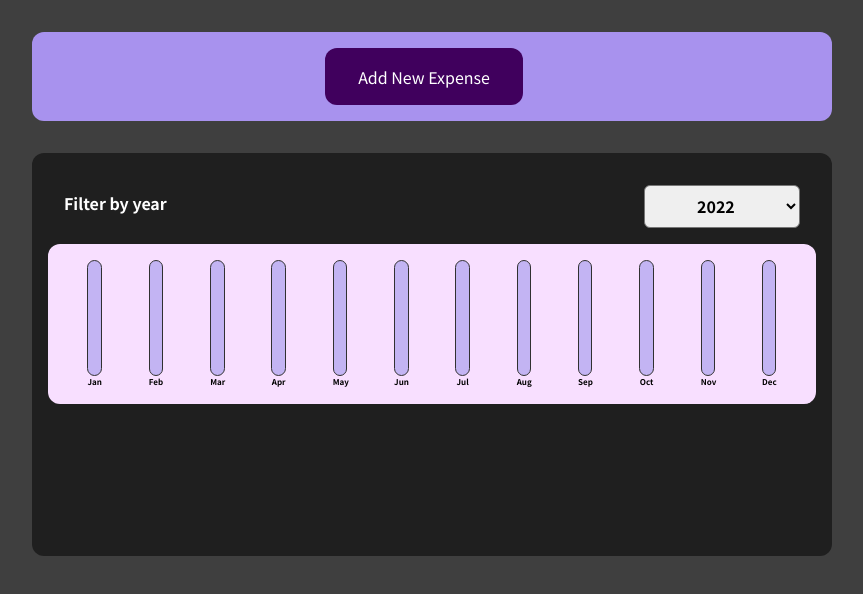
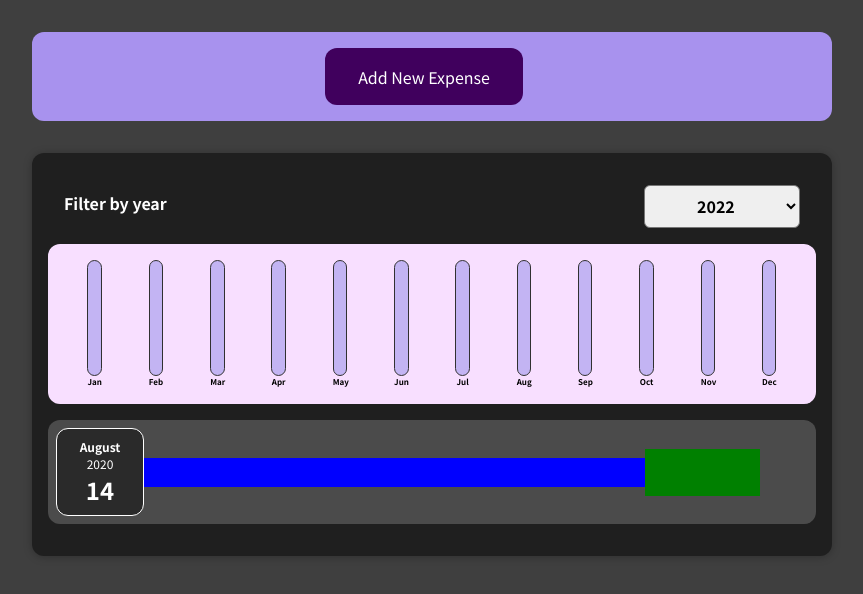
Before and after one commit to flowbeing/react-js-bootcamp, a React (Create React App) app in the folder basics/react-js-expense-tracker/: page / in a window 1280 px wide. Shown: the top 594 px of the page, without its empty margins (208-1071 px from the left). Built offline with nearby package versions, Linux system fonts and the light colour scheme.

Commit message:
bootcamp - reactjs: expense tracker progress - Sept 20, 2023

```diff
--- a/basics/react-js-expense-tracker/src/components/ExpensesMainContainer/ExpensesMainContainer.css
+++ b/basics/react-js-expense-tracker/src/components/ExpensesMainContainer/ExpensesMainContainer.css
@@ -1,14 +1,16 @@
 .expenses-main-container___center {
+    /* background-color: blue; */
     width: 100vw;
-    height: 398.5px;
+    /* height: 398.5px; */
     display:flex;
     justify-content: center;
 }
 
 .expenses-main-container___border {
     width: 50rem;
-    height: 403px;
+    /* height: 403px; */
     padding: 1rem;
     border-radius: 12px;
     background-color: rgb(31, 31, 31);
+    box-shadow: 0 1px 8px rgba(0, 0, 0, 0.25);
 }
--- /dev/null
+++ b/basics/react-js-expense-tracker/src/components/ExpensesMainContainer/ListOfExpenses/ListOfExpenses.css
@@ -0,0 +1,13 @@
+.default-element {
+    height: 35px;
+    width: 768px;
+    margin: 16px 0;
+    font-size: 24px;
+    color: white;
+    display: flex;
+    justify-content: center;
+}
+
+.list-of-expenses-container {
+    margin: 16px 0;
+}
--- /dev/null
+++ b/basics/react-js-expense-tracker/src/components/ExpensesMainContainer/ListOfExpenses/ListOfExpenses.js
@@ -0,0 +1,22 @@
+import React from 'react';
+
+import ListTile from './ListTile/ListTile';
+
+import "./ListOfExpenses.css"
+
+const ListOfExpenses = () => {
+
+    // element to show when there are no expenses
+    const defaultElement = <h2 className="default-element">Found no expenses.</h2>;
+
+    return (
+        <div className="list-of-expenses-container">
+
+            <ListTile/>
+
+        </div>
+    )
+
+}
+
+export default ListOfExpenses;
--- /dev/null
+++ b/basics/react-js-expense-tracker/src/components/ExpensesMainContainer/ListOfExpenses/ListTile/ListTile.css
@@ -0,0 +1,63 @@
+.list-tile-border {
+    width: 768px;
+    height: 104px;
+    padding: 8px;
+    border-radius: 12px;
+    background-color: #4b4b4b;
+    display: flex;
+    flex-direction: row;
+    align-items: center;
+}
+
+.list-tile-expense-date {
+    width: 88px;
+    height: 88px;
+    border-radius: 12px;
+    background-color: #2a2a2a;
+    border: 1px solid white;
+    display: flex;
+    flex-direction: column;
+    justify-content: center;
+    align-items: center;
+}
+
+/* .list-tile-description-and-amount {
+    display: flex;
+    /* flex-direction: row; */
+    /* justify-content: space-between;
+} */
+
+.list-tile-description {
+    width: 500.54px;
+    height: 29px;
+    background-color: blue;
+}
+
+.list-tile-amount {
+    width: 115.46px;
+    height: 47px;
+    background-color: green;
+}
+
+
+/* expense date contents */
+.list-tile-expense-date___month {
+    /* width: 88px; */
+    font-size: 12px;
+    font-weight: bold;
+    color: white;
+}
+
+.list-tile-expense-date___year {
+    /* width: 88px; */
+    font-size: 12px;
+    font-weight: normal;
+    color: white;
+}
+
+.list-tile-expense-date___day {
+    /* width: 88px; */
+    font-size: 24px;
+    font-weight: bold;
+    color: white;
+}
--- /dev/null
+++ b/basics/react-js-expense-tracker/src/components/ExpensesMainContainer/ListOfExpenses/ListTile/ListTile.js
@@ -0,0 +1,40 @@
+import React from 'react';
+
+import "./ListTile.css";
+
+const ListTile = ({data}) => {
+
+    return (
+
+        <div className="list-tile-border">
+
+            {/* Expense Date */}
+            <div className="list-tile-expense-date">
+
+                <div className="list-tile-expense-date___month">August</div>
+
+                <div className="list-tile-expense-date___year">2020</div>
+
+                <div className="list-tile-expense-date___day">14</div>
+
+            </div>
+
+            {/* Expense Title */}
+
+                <div className='list-tile-description'>
+
+
+                </div>
+
+                <div className='list-tile-amount'>
+
+
+                </div>
+
+        </div>
+
+    );
+
+}
+
+export default ListTile;
--- a/basics/react-js-expense-tracker/src/components/ExpensesMainContainer/MainChartComponent/IndividualBarChart/IndividualBarChart.css
+++ b/basics/react-js-expense-tracker/src/components/ExpensesMainContainer/MainChartComponent/IndividualBarChart/IndividualBarChart.css
@@ -13,12 +13,14 @@
     background-color: #c3b4f3;
     display: flex;
     align-items: flex-end;
+    overflow: hidden;
 }
 
 .individual-chart-bar___inner-percentage {
     width: 14.4px;
     background-color: #4826b9;
-    border-radius: 12px;
+    /* border-radius: 12px; */
+    transition: height .15s
 }
 
 .individual-chart-bar___label {
--- a/basics/react-js-expense-tracker/src/components/ExpensesMainContainer/MainChartComponent/MainChartComponent.js
+++ b/basics/react-js-expense-tracker/src/components/ExpensesMainContainer/MainChartComponent/MainChartComponent.js
@@ -1,4 +1,6 @@
 import {React} from "react";
+
+import ListOfExpenses from '../ListOfExpenses/ListOfExpenses';
 
 import "./MainChartComponent.css";
 
@@ -6,69 +8,76 @@ import IndividualBarChart from "./IndividualBarChart/IndividualBarChart";
 
 const MainChartComponent = ({expensesData, currentFilterYear}) => {
 
-    // obtaining all relevant data for the current selected year
-    let currentYearData = [];
-    let totalExpenseCurrentYear = 0;
+    console.log('');
+
+    // creating a dictionary of months and their values for the relevant filter year
+    let currentYearDataDict = {};
+
+    // obtaining the maximum monthly expense for the current filter year
+    let maximumMonthlyExpense = 0;
+
+    let monthCount = 0;
+
+    while (monthCount < 12){
+
+        let date = new Date();
+        date.setMonth(monthCount);
+
+        let monthShort = date.toLocaleString('en-US', {month: 'short'});
+
+        currentYearDataDict[monthShort] = {'total': 0, 'data': JSON.stringify('')};
+
+        monthCount += 1;
+    }
 
     for (var data of expensesData){
-        console.log(`totalExpenseCurrentYear: ${totalExpenseCurrentYear}`);
 
         let currentDataDate = data.date;
+
         let currentDataYear = currentDataDate.getFullYear().toString();
+        let currentDataMonth = currentDataDate.toLocaleString('en-US', {month: 'short'});
 
         if (currentDataYear === currentFilterYear){
-            currentYearData.push(data);
-            totalExpenseCurrentYear += data.amount;
+
+            currentYearDataDict[currentDataMonth]['total'] += data.amount;
+            currentYearDataDict[currentDataMonth]['data'] = data;
+
+            // updating the maximum monthly expense value
+            let currentMonthTotalSoFar = currentYearDataDict[currentDataMonth]['total'];
+            maximumMonthlyExpense = Math.max(maximumMonthlyExpense, currentMonthTotalSoFar);
         }
     }
 
-    console.log(currentYearData);
-    console.log(`length: ${currentYearData.length}`);
+    let monthlyIndividualChart = [];
+    // mapping individual charts for each month of the relevant year
+    for (let month in currentYearDataDict){
 
-    // CREATING (EACH) MONTH(S) OF THE YEAR CHART BAR - SHORT FORM
-    let monthNumOrIndex = 0;
-    let monthsShortForm = [];
+        let currentMonthTotalExpense = currentYearDataDict[month]['total'];
+        let currentMonthBarChartHeightPercentage = "0%";
 
-    while (monthNumOrIndex < 12){
-
-        // Determining the (current) month's short form
-        var date = new Date();
-        date.setMonth(monthNumOrIndex);
-        let monthShortForm = date.toLocaleString('en-US', {month: "short"});
-
-        // determining current month's expense and relative chart bar height
-        let currentMonthsExpenseHeightIfAny = 0;
-
-        // determining (current) month's total expense if any..
-        let totalExpenseCurrentMonth = 0;
-        for (let data of currentYearData){
-            console.log(`dataa: ${data}`);
-            let monthCurrentFilterYearData = data.date.toLocaleString('en-US', {month: "short"});
-
-            if (monthCurrentFilterYearData == monthShortForm){
-                console.log(`data.amount:totalExpenseCurrentYear, month:year -> ${data.amount}:${totalExpenseCurrentYear} -> ${monthCurrentFilterYearData}`);
-                totalExpenseCurrentMonth += data.amount;
-            }
+        if (currentMonthTotalExpense > 0){
+            currentMonthBarChartHeightPercentage = ((currentYearDataDict[month]['total'] / maximumMonthlyExpense) * 100) + "%";
         }
 
-        if (totalExpenseCurrentMonth != 0){
-            currentMonthsExpenseHeightIfAny = (totalExpenseCurrentMonth/totalExpenseCurrentYear)*100;
-        }
+        monthlyIndividualChart.push(<IndividualBarChart monthAbbreviation={month} barHeightPercentage={currentMonthBarChartHeightPercentage}/>);
 
-        const currentMonthChartBar = <IndividualBarChart monthAbbreviation={monthShortForm} barHeightPercentage={currentMonthsExpenseHeightIfAny+"%"}/>
-
-        monthsShortForm.push(currentMonthChartBar);
-
-        monthNumOrIndex += 1;
+        console.log(`${month}: ${currentYearDataDict[month]['total']}`);
+        console.log(`barChartHeight: ${currentMonthBarChartHeightPercentage}`);
     }
-
-    console.log(monthsShortForm);
 
     return (
 
-        <div className="main-chart___border">
+        <div>
 
-            {monthsShortForm}
+            <div className="main-chart___border">
+
+            {monthlyIndividualChart}
+
+            </div>
+
+            {/* Including list of expenses in the main chart component. ExpensesMainContainer would be a better fit!  */}
+            <ListOfExpenses/>
+
 
         </div>
 
--- a/basics/react-js-expense-tracker/src/index.css
+++ b/basics/react-js-expense-tracker/src/index.css
@@ -11,6 +11,7 @@ html {
 body {
   margin: 0;
   background-color: #3f3f3f;
+  /* color: white; */
 }
 
 #root{
```
